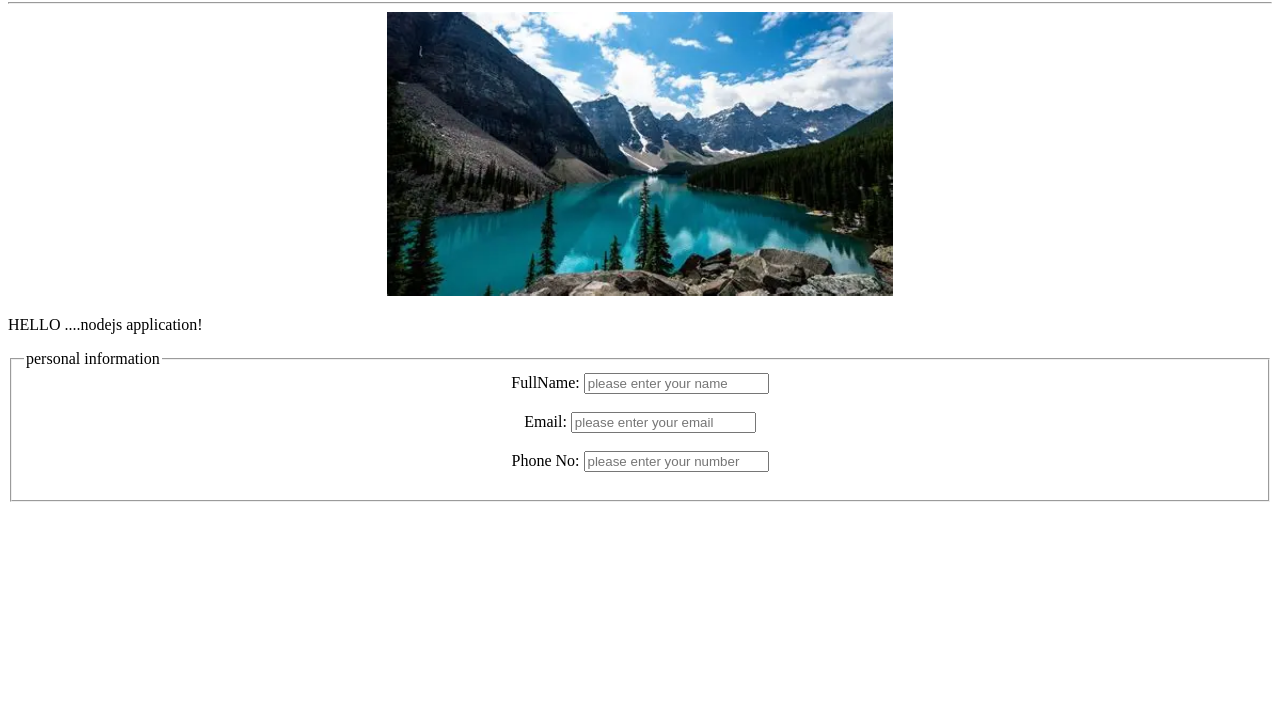
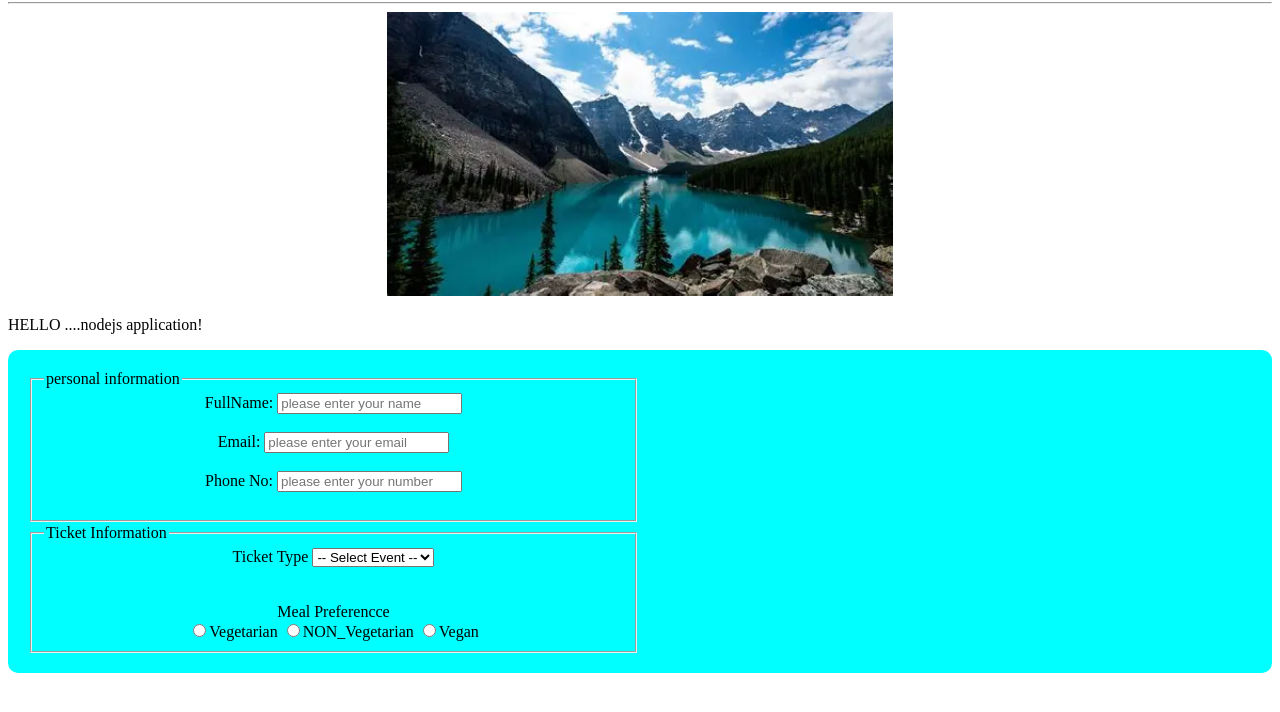
Before and after one commit to sumithasanjay/nodejs-app, a plain HTML site: page index.html in a window 1280 px wide. Shown: the part 78-790 px from the top of the page. Drawn offline with Linux system fonts and the light colour scheme.

Commit message:
second commitchanges

```diff
--- a/css/style.css
+++ b/css/style.css
@@ -1,9 +1,14 @@
-registration-form {
+.registration-form {
     background-color: aqua;
-     padding: 20%;
-     border-radius: 2px;
+     padding: 20px;
+     border-radius: 10px;
      display: grid;
      margin: auto;
      gap: 2px;
      grid-template-columns: 1fr 1fr;
 }
+.radio-group{
+    display: flex;
+    margin: 20px;
+    gap:10px;
+}
--- a/index.html
+++ b/index.html
@@ -37,6 +37,38 @@
            <br>
            </center>
             </fieldset>
-        </form>
+        <br>
+        <br>
+<fieldset>
+
+<legend>Ticket Information</legend>
+<center>
+<label>Ticket Type</label>
+
+         <select id="Ticket-type" name="ticket" required>
+      <option value="">-- Select Event --</option>
+      <option value="VIP">VIP-20</option>
+      <option value="student">student-10</option>
+      <option value="employee">employee-05</option>
+    </select>
+
+
+<br>
+<br>
+<br>
+    <label>Meal Preferencce</label>
+    <div class=""radio-group">
+    <label><input type="radio" name="veg" value="veg" required>Vegetarian</label>
+    <label><input type="radio" name="non-veg" value="non-veg" required>NON_Vegetarian</label>
+    <label><input type="radio" name="vegan" value="vegan" required>Vegan</label>
+
+    </div>
+
+    </fieldset>
+</center>
+    <br>
+    <br>
+
+    </form>
     </div>
 </html>
```
Also changed, not shown: module2.html (added, +65 -0 lines).
